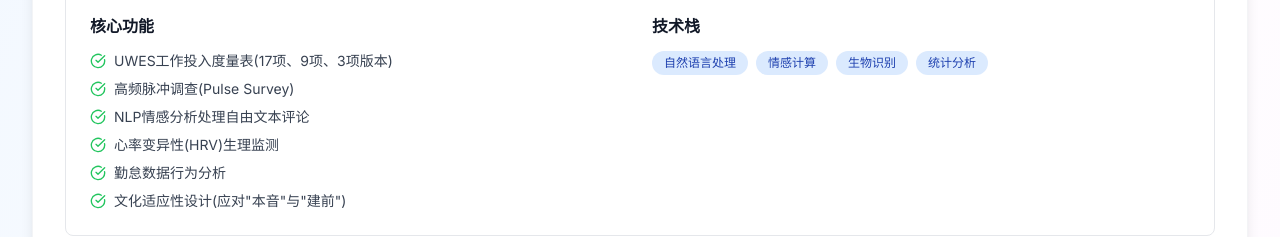
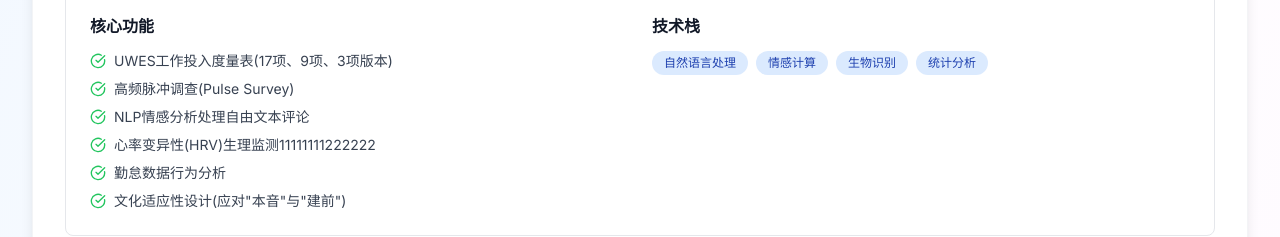
Before and after one commit to lks0426/AI-HR2, a Next.js app: page / in a window 1280 px wide. Shown: the part 11080-11317 px from the top of the page. Built offline with nearby package versions, Linux system fonts and the light colour scheme.

Commit message:
Update AISolution.tsx

```diff
--- a/src/components/AISolution.tsx
+++ b/src/components/AISolution.tsx
@@ -15,7 +15,7 @@ export default function AISolution() {
         'UWES工作投入度量表(17项、9项、3项版本)',
         '高频脉冲调查(Pulse Survey)',
         'NLP情感分析处理自由文本评论',
-        '心率变异性(HRV)生理监测',
+        '心率变异性(HRV)生理监测11111111222222',
         '勤怠数据行为分析',
         '文化适应性设计(应对"本音"与"建前")'
       ],
```
